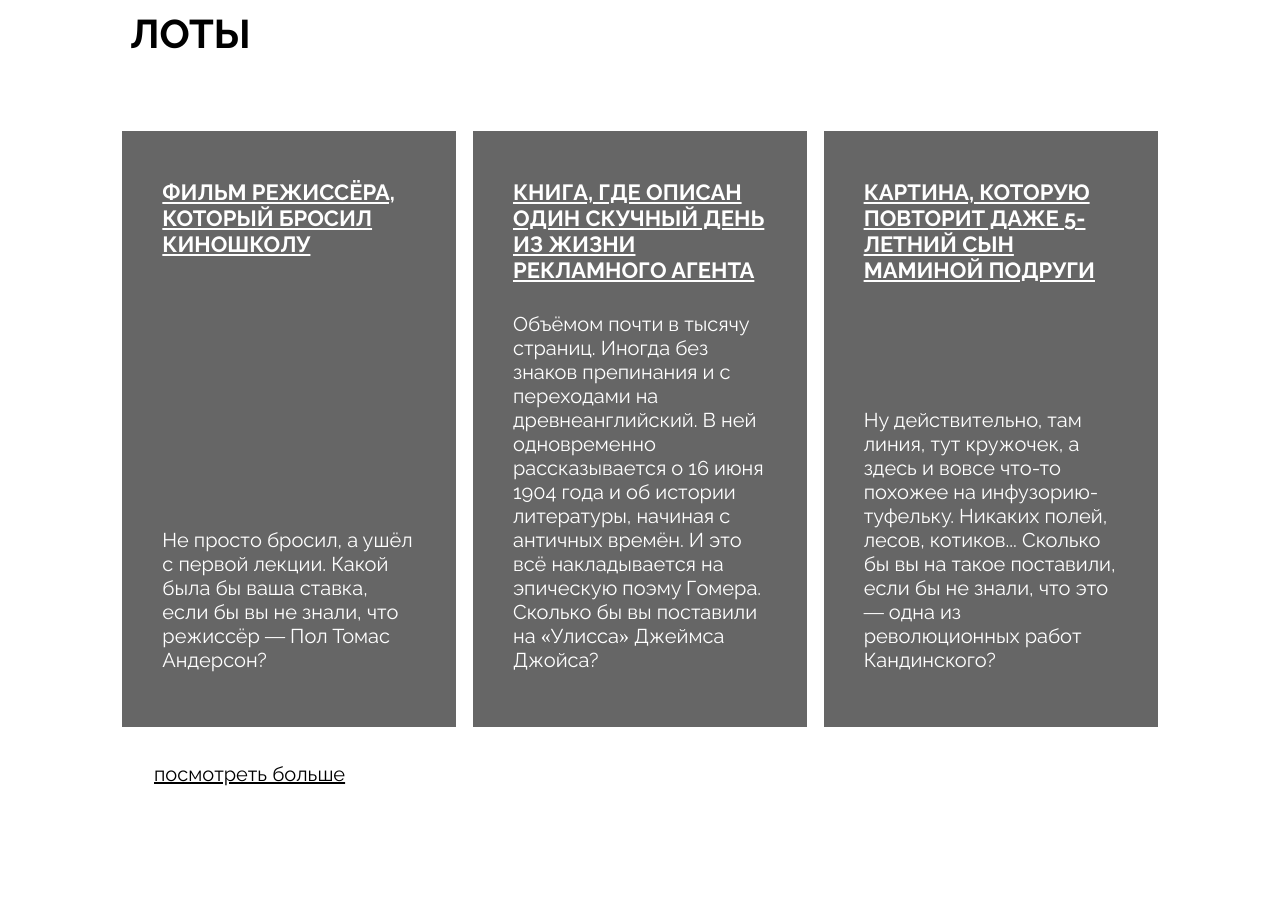
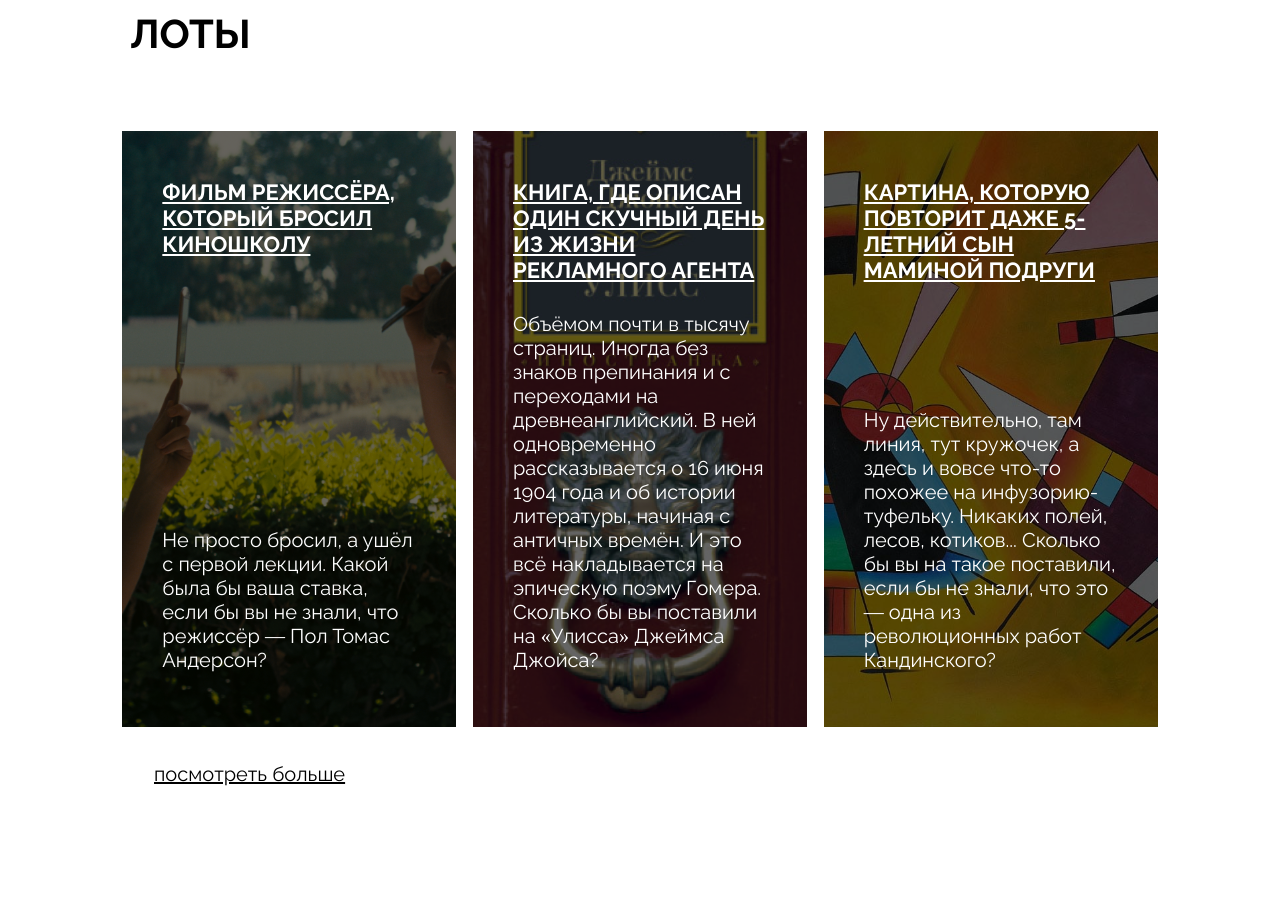
Before and after one commit to RinaFir/ono-tebe-nado-fd, a plain HTML site: page index.html in a window 1280 px wide. Shown: the part 1220-2124 px from the top of the page. Drawn offline with Linux system fonts and the light colour scheme.

Commit message:
возврат пропавших картинок

```diff
--- a/styles/style.css
+++ b/styles/style.css
@@ -205,18 +205,18 @@
 }
 
 .card_type_film {
-  /*background-image: url("../images/card-lot-01.jpg");*/
-  z-index: 1;
+  background-image: url("../images/card-lot-01.jpg");
+
 }
 
 .card_type_book {
- /*background-image: url("../images/card-lot-02.jpg");*/
- z-index: 1;
+ background-image: url("../images/card-lot-02.jpg");
+
 }
 
 .card_type_picture {
- /* background-image: url("../images/card-lot-03.jpg");*/
- z-index: 1;
+  background-image: url("../images/card-lot-03.jpg");
+
 }
 
 .card-link {
```
Also changed, not shown: index.html (line endings or trailing spaces).
